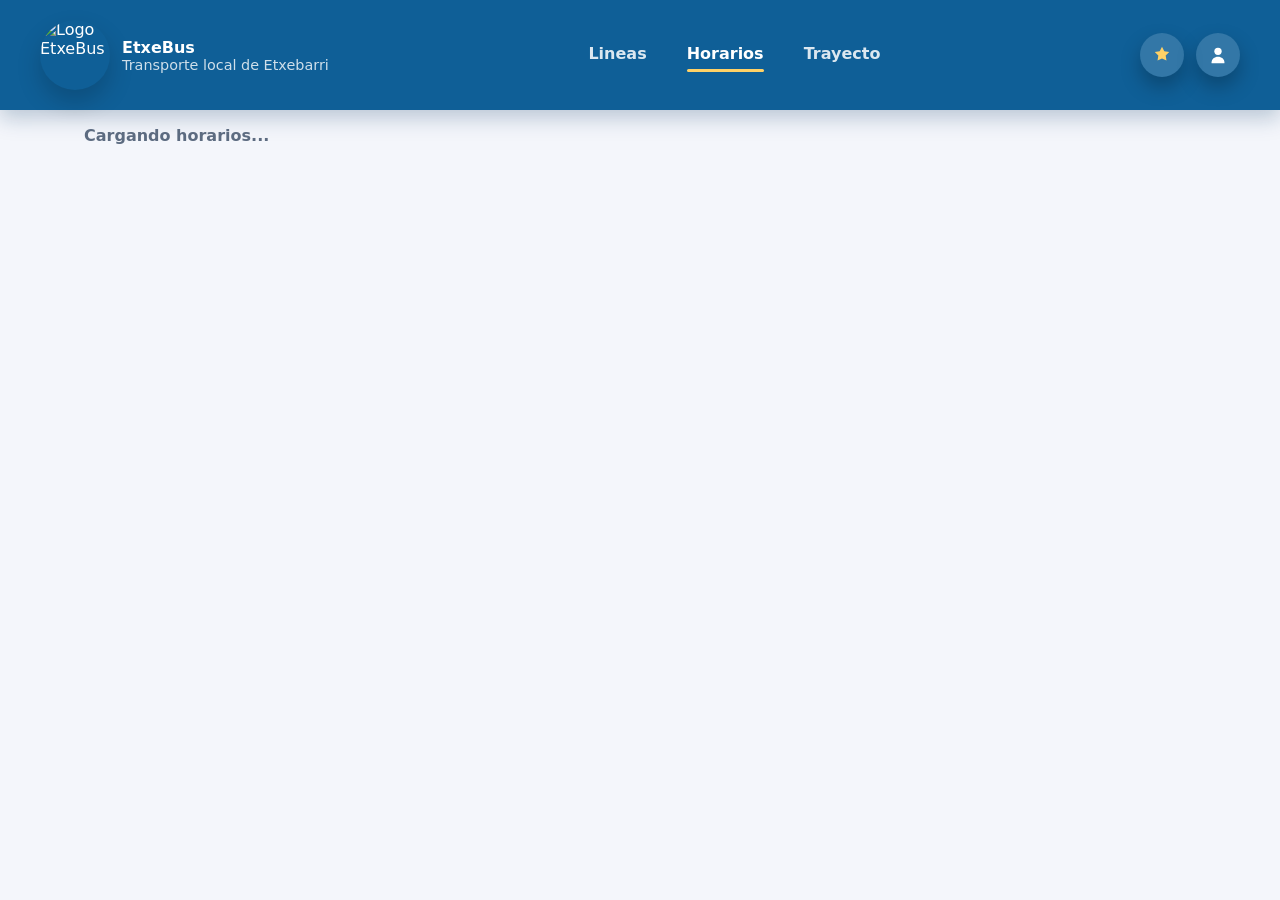
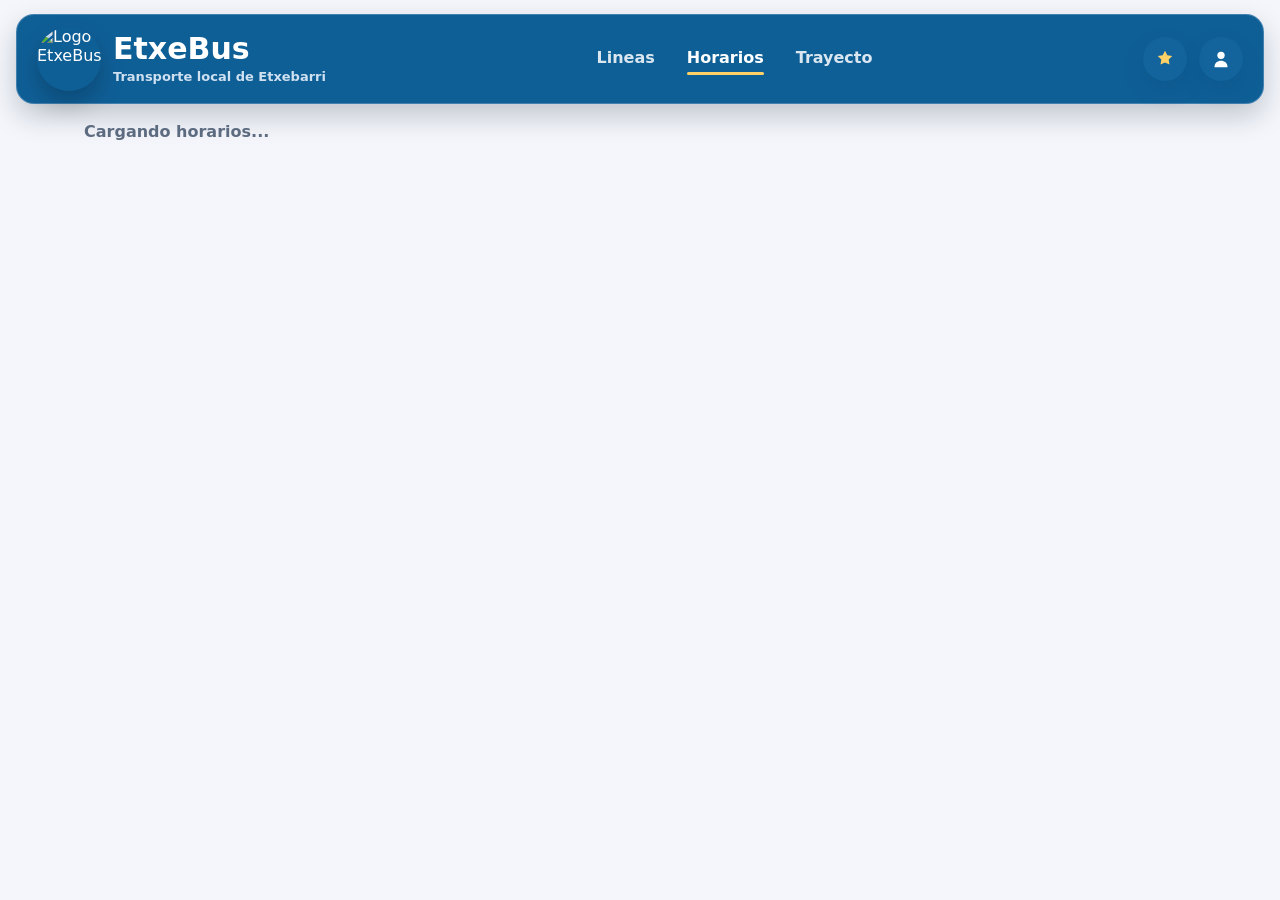

Cambios

--- a/web/css/horarios.css
+++ b/web/css/horarios.css
@@ -33,15 +33,18 @@ body {
 }
 
 .horarios-header {
+  margin: 0.85rem 1rem 0;
   background: var(--brand-blue);
   color: #fff;
-  padding: 1rem 2.5rem;
-  min-height: var(--header-height);
-  display: flex;
+  padding: 12px 20px;
+  min-height: 84px;
+  display: grid;
+  grid-template-columns: auto minmax(0, 1fr) auto;
   align-items: center;
-  justify-content: space-between;
-  gap: 1rem;
-  box-shadow: 0 8px 20px rgba(13, 59, 102, 0.25);
+  gap: 18px;
+  border-radius: 18px;
+  border: 1px solid rgba(222, 236, 255, 0.24);
+  box-shadow: 0 12px 28px rgba(7, 29, 52, 0.22);
 }
 
 .horarios-header .brand {
@@ -49,7 +52,7 @@ body {
   color: #fff;
   display: flex;
   align-items: center;
-  gap: 0.75rem;
+  gap: 12px;
 }
 
 .horarios-header .brand:link,
@@ -61,36 +64,44 @@ body {
 }
 
 .horarios-header .brand strong {
+  display: block;
+  margin: 0;
+  font-size: 30px;
+  line-height: 1;
+  font-weight: 800;
   color: #ffffff;
   text-decoration: none;
 }
 
 .horarios-header .brand img {
-  width: 70px;
-  height: 70px;
+  width: 64px;
+  height: 64px;
   border-radius: 50%;
   object-fit: cover;
-  box-shadow: 0 12px 24px rgba(0, 0, 0, 0.18);
+  box-shadow: 0 12px 24px rgba(0, 0, 0, 0.22);
 }
 
 .horarios-header .brand p {
-  margin: 0;
-  font-size: 0.9rem;
-  opacity: 0.8;
+  margin: 5px 0 0;
+  font-size: 13px;
+  font-weight: 600;
+  color: rgba(228, 239, 251, 0.9);
 }
 
 .horarios-header nav {
   display: flex;
-  flex: 1;
+  align-items: center;
   justify-content: center;
-  gap: 2.5rem;
+  gap: 2rem;
+  min-width: 0;
 }
 
 .horarios-header .nav-link {
   position: relative;
   color: rgba(255, 255, 255, 0.85);
   text-decoration: none;
-  font-weight: 600;
+  font-size: 1rem;
+  font-weight: 700;
   padding-bottom: 0.15rem;
   transition: color 0.2s ease;
 }
@@ -121,35 +132,33 @@ body {
 .header-zone {
   display: flex;
   align-items: center;
-  gap: 0.85rem;
-  margin-left: auto;
+  gap: 12px;
+  justify-self: end;
 }
 
 .header-login-link {
   display: inline-flex;
   align-items: center;
   justify-content: center;
-  padding: 0.65rem 1rem;
-  border-radius: 16px;
+  padding: 10px 14px;
+  border-radius: 12px;
   text-decoration: none;
-  color: #ffffff;
+  color: #0f5f97;
+  font-size: 14px;
   font-weight: 700;
-  letter-spacing: 0.01em;
-  background: rgba(255, 255, 255, 0.14);
-  border: 1px solid rgba(255, 255, 255, 0.3);
-  box-shadow: 0 12px 26px rgba(8, 26, 48, 0.2);
-  transition: transform 0.2s ease, box-shadow 0.2s ease, background 0.2s ease;
+  background: #eaf2ff;
+  border: 1px solid #c7daf8;
+  transition: transform 0.2s ease, box-shadow 0.2s ease;
 }
 
 .header-login-link:hover {
-  background: rgba(255, 255, 255, 0.2);
   transform: translateY(-1px);
-  box-shadow: 0 16px 32px rgba(8, 26, 48, 0.24);
+  box-shadow: 0 10px 18px rgba(14, 86, 143, 0.2);
 }
 
 .header-login-link:focus-visible {
-  outline: 3px solid rgba(255, 255, 255, 0.6);
-  outline-offset: 3px;
+  outline: 3px solid rgba(45, 122, 194, 0.35);
+  outline-offset: 2px;
 }
 
 .header-icon {
@@ -157,13 +166,14 @@ body {
   height: 44px;
   border: none;
   border-radius: 50%;
-  background: rgba(255, 255, 255, 0.15);
+  background: rgba(34, 117, 176, 0.22);
   color: #fff;
   display: inline-flex;
   align-items: center;
   justify-content: center;
   cursor: pointer;
-  box-shadow: 0 10px 20px rgba(0, 0, 0, 0.25);
+  transition: transform 0.2s ease, box-shadow 0.2s ease, background 0.2s ease;
+  box-shadow: 0 10px 20px rgba(10, 69, 117, 0.24);
 }
 
 .header-icon:first-child {
@@ -176,11 +186,20 @@ body {
   fill: currentColor;
 }
 
+.header-icon:hover {
+  transform: translateY(-1px);
+  background: rgba(34, 117, 176, 0.3);
+}
+
+.header-icon:focus-visible {
+  outline: 3px solid rgba(45, 122, 194, 0.35);
+  outline-offset: 2px;
+}
+
 .horarios-main {
   flex: 1;
   min-height: 0;
-  height: calc(var(--viewport-height) - var(--header-height));
-  padding: 1rem clamp(1rem, 4vw, 2.25rem) 1.75rem;
+  padding: 1.15rem clamp(1rem, 4vw, 2.25rem) 1.75rem;
   display: flex;
   flex-direction: column;
   gap: 0.85rem;
@@ -457,7 +476,8 @@ body {
   }
 
   .horarios-header {
-    flex-direction: column;
+    margin: 0.65rem 0.75rem 0;
+    grid-template-columns: 1fr;
     align-items: flex-start;
     padding: 1rem 1.1rem;
   }
@@ -494,7 +514,7 @@ body {
 
 @media (max-width: 720px) {
   .horarios-header {
-    flex-direction: column;
+    grid-template-columns: 1fr;
     padding: 1rem;
   }
 
